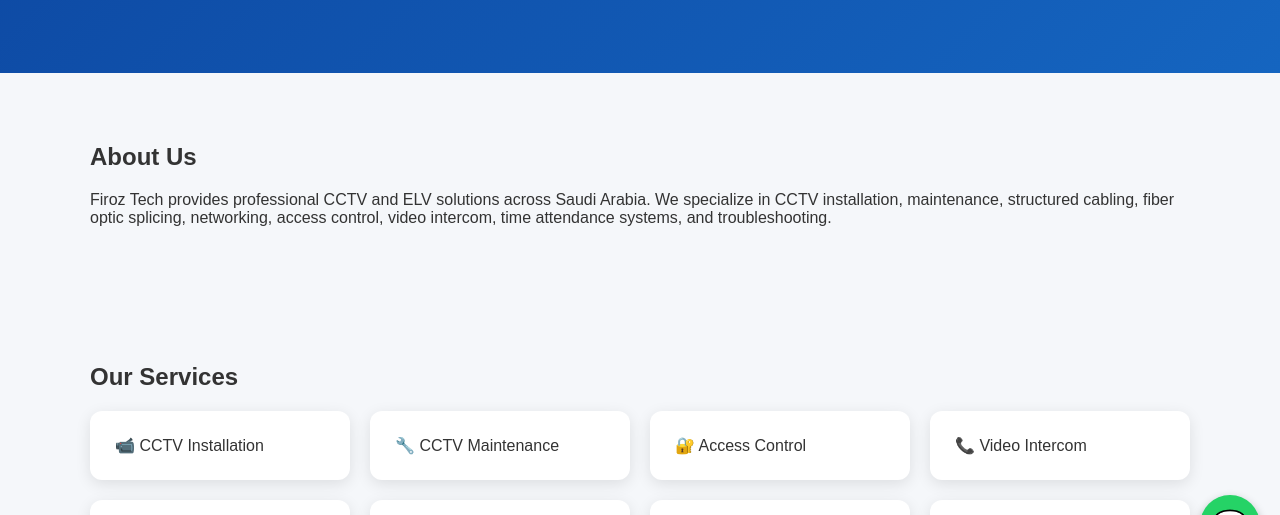
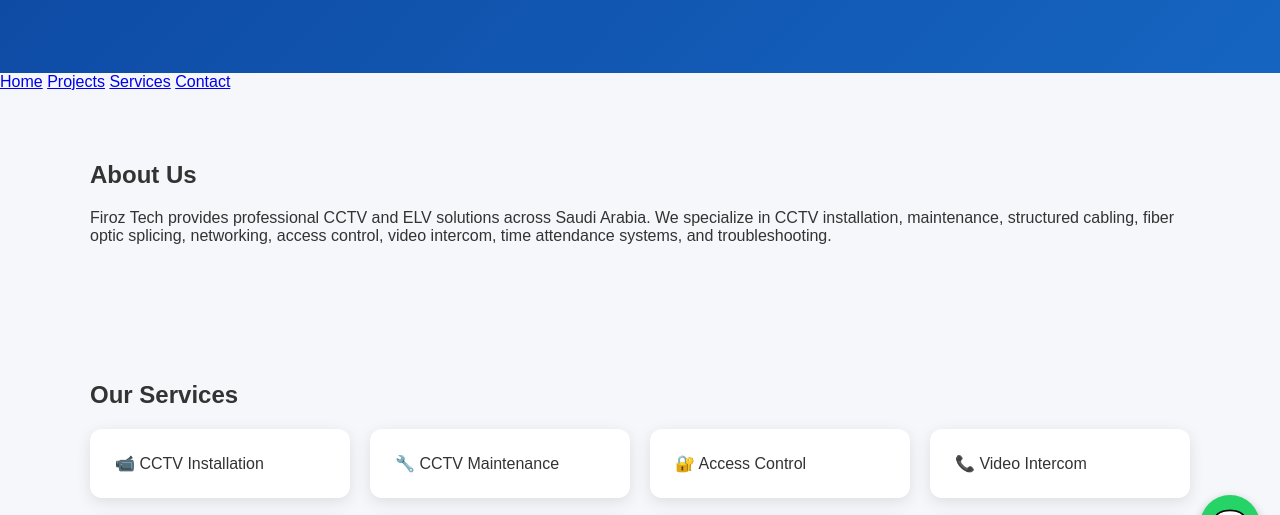
Before and after one commit to firozkhan-tech/firoz-tech-website, a plain HTML site: page index.html in a window 1280 px wide. Shown: the part 225-740 px from the top of the page. Drawn offline with Linux system fonts and the light colour scheme.

Commit message:
Update index.html

```diff
--- a/index.html
+++ b/index.html
@@ -14,7 +14,12 @@
 <h2>Professional CCTV & ELV Solutions</h2>
 <p>Installation • Maintenance • Networking • Fiber Optic • Security Systems</p>
 </header>
-
+<nav>
+  <a href="index.html">Home</a>
+  <a href="projects.html">Projects</a>
+  <a href="#services">Services</a>
+  <a href="#contact">Contact</a>
+</nav>
 <section>
 
 <h2>About Us</h2>
```
